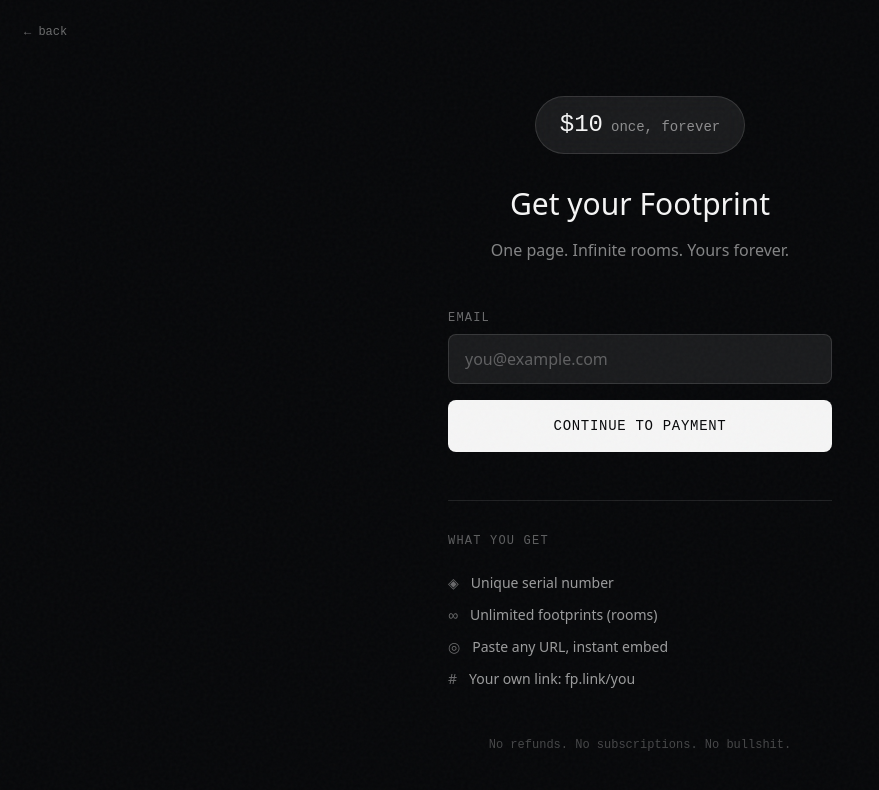
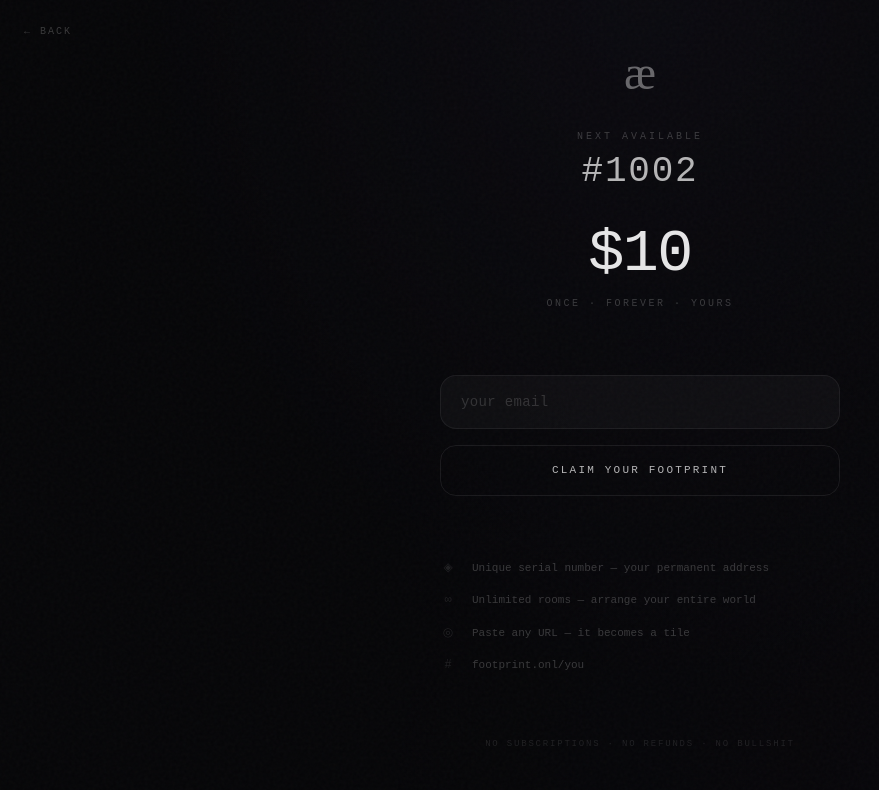
Before and after one commit to avery-fp/footprint, a Next.js app: page /checkout in a window 1280 px wide. Shown: the top 790 px of the page, without its empty margins (0-879 px from the left). Built offline with nearby package versions, Linux system fonts and the light colour scheme; no server answers.

Commit message:
checkout: ae dimension — serial number claim, ambient void, not a SaaS form

```diff
--- /dev/null
+++ b/app/api/next-serial/route.ts
@@ -0,0 +1,23 @@
+import { createClient } from '@supabase/supabase-js'
+import { NextResponse } from 'next/server'
+
+const supabase = createClient(
+  process.env.NEXT_PUBLIC_SUPABASE_URL!,
+  process.env.SUPABASE_SERVICE_ROLE_KEY!
+)
+
+export async function GET() {
+  try {
+    const { data, error } = await supabase
+      .from('footprints')
+      .select('serial_number')
+      .order('serial_number', { ascending: false })
+      .limit(1)
+      .single()
+
+    const next = data ? data.serial_number + 1 : 1002
+    return NextResponse.json({ serial: next })
+  } catch {
+    return NextResponse.json({ serial: 1002 })
+  }
+}
--- a/app/checkout/page.tsx
+++ b/app/checkout/page.tsx
@@ -1,6 +1,6 @@
 'use client'
 
-import { useState } from 'react'
+import { useState, useEffect } from 'react'
 import { useSearchParams } from 'next/navigation'
 import Link from 'next/link'
 import { toast } from 'sonner'
@@ -11,6 +11,16 @@ export default function CheckoutPage() {
 
   const [email, setEmail] = useState('')
   const [loading, setLoading] = useState(false)
+  const [nextSerial, setNextSerial] = useState<number | null>(null)
+  const [mounted, setMounted] = useState(false)
+
+  useEffect(() => {
+    setMounted(true)
+    fetch('/api/next-serial')
+      .then(r => r.json())
+      .then(d => setNextSerial(d.serial))
+      .catch(() => setNextSerial(1002))
+  }, [])
 
   const handleCheckout = async (e: React.FormEvent) => {
     e.preventDefault()
@@ -23,7 +33,6 @@ export default function CheckoutPage() {
     setLoading(true)
 
     try {
-      // Call our API to create Stripe checkout session
       const res = await fetch('/api/checkout', {
         method: 'POST',
         headers: { 'Content-Type': 'application/json' },
@@ -33,7 +42,6 @@ export default function CheckoutPage() {
       const data = await res.json()
 
       if (data.url) {
-        // Redirect to Stripe Checkout
         window.location.href = data.url
       } else {
         throw new Error(data.error || 'Something went wrong')
@@ -45,88 +53,100 @@ export default function CheckoutPage() {
   }
 
   return (
-    <div className="min-h-screen flex flex-col items-center justify-center px-6 py-24">
-      {/* Back link */}
+    <div className="min-h-screen relative overflow-hidden flex items-center justify-center">
+      {/* Ambient background */}
+      <div className="fixed inset-0 bg-[#060608]" />
+      <div
+        className="fixed inset-0 opacity-30"
+        style={{
+          background: 'radial-gradient(ellipse at 50% 0%, rgba(120,100,180,0.15) 0%, transparent 60%), radial-gradient(ellipse at 80% 100%, rgba(60,40,100,0.1) 0%, transparent 50%)',
+        }}
+      />
+
+      {/* Back */}
       <Link
-        href={slug ? `/edit/${slug}` : '/'}
-        className="fixed top-6 left-6 font-mono text-xs text-white/40 hover:text-white/60 transition-colors"
+        href={slug ? `/${slug}` : '/'}
+        className="fixed top-6 left-6 font-mono text-[10px] tracking-[0.2em] text-white/20 hover:text-white/50 transition-all duration-500 uppercase z-10"
       >
         ← back
       </Link>
 
-      <div className="w-full max-w-sm">
-        {/* Price badge */}
-        <div className="text-center mb-12">
-          <div className="inline-block glass rounded-full px-6 py-3 mb-8">
-            <span className="font-mono text-2xl font-medium">$10</span>
-            <span className="font-mono text-sm text-white/50 ml-2">once, forever</span>
+      {/* Main */}
+      <div className={`relative z-10 w-full max-w-md px-6 transition-all duration-1000 ${mounted ? 'opacity-100 translate-y-0' : 'opacity-0 translate-y-4'}`}>
+
+        {/* æ mark */}
+        <div className="text-center mb-16">
+          <div className="inline-block mb-8 opacity-40">
+            <span className="text-5xl" style={{ fontFamily: 'serif' }}>æ</span>
           </div>
 
-          <h1 className="text-3xl font-light mb-4">
-            {slug ? 'Publish your Footprint' : 'Get your Footprint'}
-          </h1>
-          <p className="text-white/50">
-            {slug ? (
-              <>Your page will be live at <span className="text-white/70">footprint.onl/{slug}</span></>
-            ) : (
-              'One page. Infinite rooms. Yours forever.'
+          {/* Serial */}
+          {nextSerial && (
+            <div className="mb-8">
+              <span className="font-mono text-[10px] tracking-[0.3em] text-white/20 uppercase block mb-2">
+                Next available
+              </span>
+              <div className="font-mono text-4xl text-white/70 tracking-wider">
+                #{String(nextSerial).padStart(4, '0')}
+              </div>
+            </div>
           )}
+
+          {/* Price */}
+          <div className="flex items-baseline justify-center gap-2 mb-3">
+            <span className="font-mono text-6xl font-extralight text-white/90 tracking-tight">$10</span>
+          </div>
+          <p className="font-mono text-[10px] tracking-[0.25em] text-white/20 uppercase">
+            once · forever · yours
           </p>
         </div>
 
-        {/* Checkout form */}
-        <form onSubmit={handleCheckout} className="space-y-4">
-          <div>
-            <label className="font-mono text-xs tracking-widest uppercase text-white/40 block mb-2">
-              Email
-            </label>
+        {/* Form */}
+        <form onSubmit={handleCheckout} className="space-y-4 mb-16">
           <input
             type="email"
             value={email}
             onChange={(e) => setEmail(e.target.value)}
-              placeholder="you@example.com"
-              className="input-field"
+            placeholder="your email"
             required
+            className="w-full bg-white/[0.03] border border-white/[0.06] rounded-2xl px-5 py-4 text-white/90 placeholder:text-white/15 font-mono text-sm tracking-wide focus:outline-none focus:border-white/15 transition-all duration-500"
           />
-          </div>
 
           <button
             type="submit"
             disabled={loading}
-            className="w-full btn-primary rounded-lg disabled:opacity-50 disabled:cursor-not-allowed"
+            className="w-full rounded-2xl py-4 font-mono text-[11px] tracking-[0.2em] uppercase transition-all duration-500 disabled:opacity-30 text-white/70 hover:text-white border border-white/[0.08] hover:border-white/[0.15] hover:bg-white/[0.04]"
           >
-            {loading ? 'Loading...' : 'Continue to payment'}
+            {loading ? '...' : 'Claim your footprint'}
           </button>
         </form>
 
         {/* What you get */}
-        <div className="mt-12 pt-8 border-t border-white/10">
-          <p className="font-mono text-xs tracking-widest uppercase text-white/35 mb-6">
-            What you get
-          </p>
-          <ul className="space-y-3 text-sm text-white/60">
-            <li className="flex items-center gap-3">
-              <span className="text-white/40">◈</span>
-              <span>Unique serial number</span>
-            </li>
-            <li className="flex items-center gap-3">
-              <span className="text-white/40">∞</span>
-              <span>Unlimited footprints (rooms)</span>
-            </li>
-            <li className="flex items-center gap-3">
-              <span className="text-white/40">◎</span>
-              <span>Paste any URL, instant embed</span>
-            </li>
-            <li className="flex items-center gap-3">
-              <span className="text-white/40">#</span>
-              <span>Your own link: fp.link/you</span>
-            </li>
-          </ul>
+        <div className="space-y-4 mb-16">
+          {[
+            ['◈', 'Unique serial number — your permanent address'],
+            ['∞', 'Unlimited rooms — arrange your entire world'],
+            ['◎', 'Paste any URL — it becomes a tile'],
+            ['#', `footprint.onl/${slug || 'you'}`],
+          ].map(([icon, text], i) => (
+            <div
+              key={i}
+              className="flex items-center gap-4 font-mono text-[11px] text-white/20 transition-all duration-700"
+              style={{
+                transitionDelay: `${i * 100 + 400}ms`,
+                opacity: mounted ? 1 : 0,
+                transform: mounted ? 'translateY(0)' : 'translateY(8px)',
+              }}
+            >
+              <span className="text-white/10 text-xs w-4 text-center flex-shrink-0">{icon}</span>
+              <span>{text}</span>
+            </div>
+          ))}
         </div>
 
         {/* Fine print */}
-        <p className="mt-12 font-mono text-xs text-white/25 text-center">
-          No refunds. No subscriptions. No bullshit.
+        <p className="font-mono text-[9px] tracking-[0.2em] text-white/10 text-center uppercase">
+          No subscriptions · No refunds · No bullshit
         </p>
       </div>
     </div>
```
Lines whose indentation alone changed are shown as unchanged.
